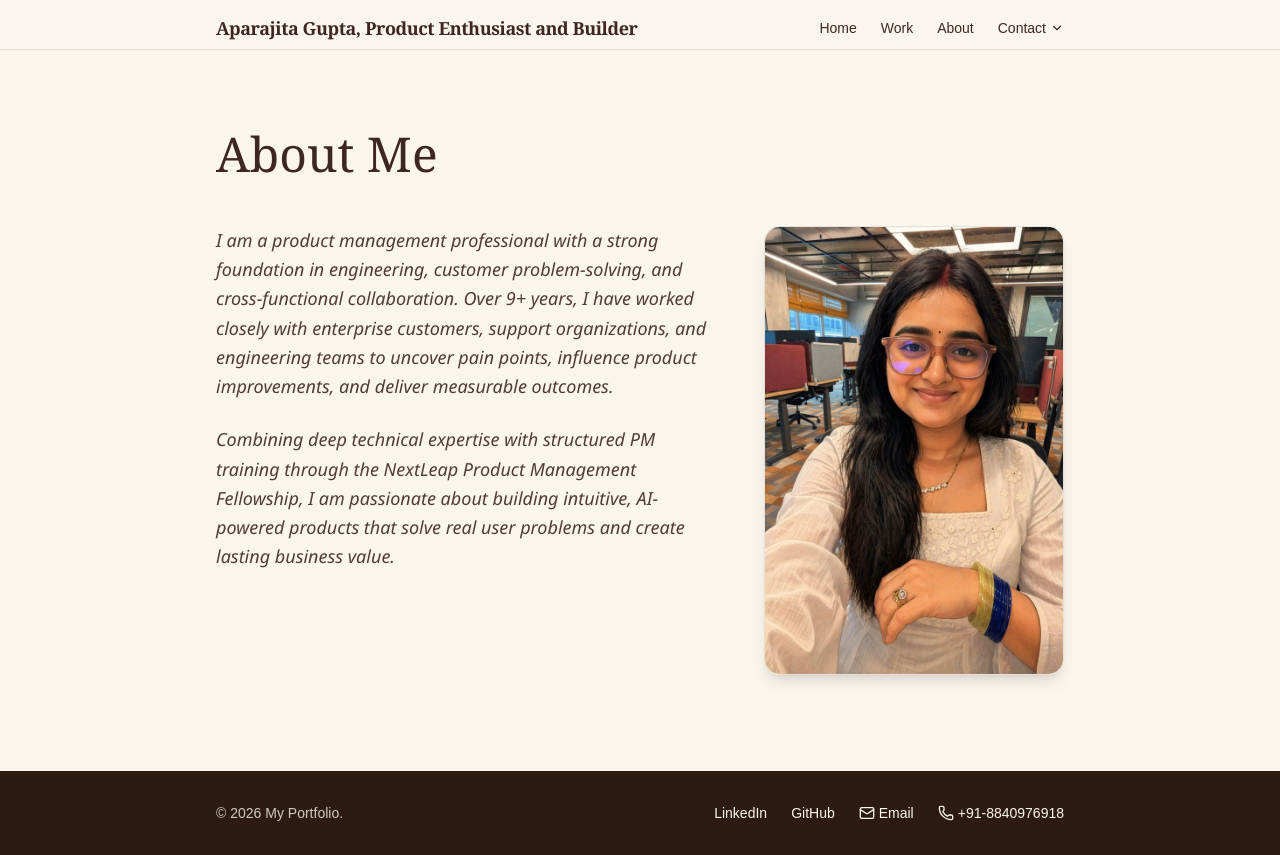
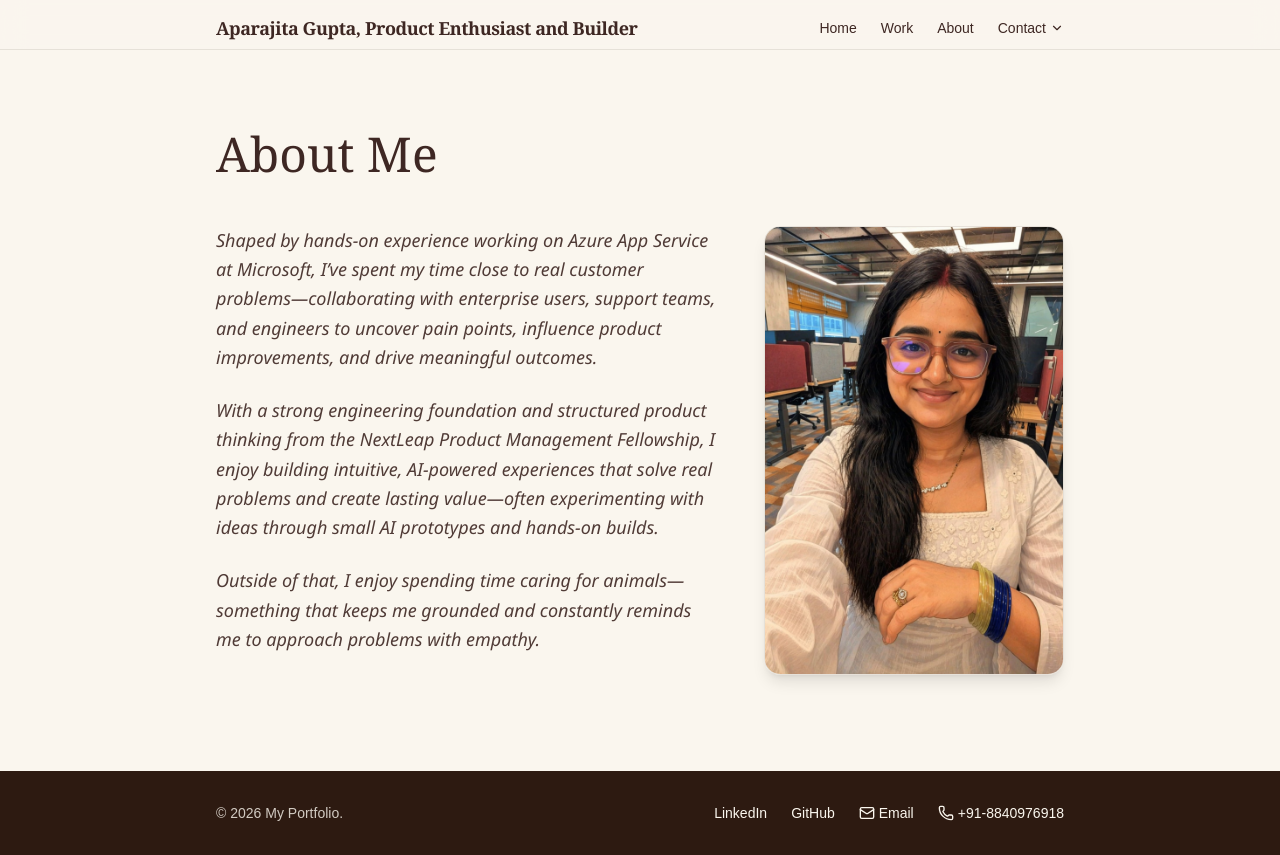
Before and after one commit to Aparajita-learns/portfolio-app, a Next.js app: page /about in a window 1280 px wide. Built offline with nearby package versions, Linux system fonts and the light colour scheme.

Commit message:
Update homepage description and About me text

```diff
--- a/src/app/about/page.tsx
+++ b/src/app/about/page.tsx
@@ -7,10 +7,13 @@ export default function About() {
         {/* Text Section */}
         <div className="space-y-6" style={{ fontFamily: '"Segoe UI", system-ui, sans-serif' }}>
           <p className="opacity-90 leading-relaxed text-lg italic">
-            I am a product management professional with a strong foundation in engineering, customer problem-solving, and cross-functional collaboration. Over 9+ years, I have worked closely with enterprise customers, support organizations, and engineering teams to uncover pain points, influence product improvements, and deliver measurable outcomes.
+            Shaped by hands-on experience working on Azure App Service at Microsoft, I’ve spent my time close to real customer problems—collaborating with enterprise users, support teams, and engineers to uncover pain points, influence product improvements, and drive meaningful outcomes.
           </p>
           <p className="opacity-90 leading-relaxed text-lg italic">
-            Combining deep technical expertise with structured PM training through the NextLeap Product Management Fellowship, I am passionate about building intuitive, AI-powered products that solve real user problems and create lasting business value.
+            With a strong engineering foundation and structured product thinking from the NextLeap Product Management Fellowship, I enjoy building intuitive, AI-powered experiences that solve real problems and create lasting value—often experimenting with ideas through small AI prototypes and hands-on builds.
+          </p>
+          <p className="opacity-90 leading-relaxed text-lg italic">
+            Outside of that, I enjoy spending time caring for animals—something that keeps me grounded and constantly reminds me to approach problems with empathy.
           </p>
         </div>
 
--- a/src/app/page.tsx
+++ b/src/app/page.tsx
@@ -19,7 +19,7 @@ export default function Home() {
           Crafting <span className="italic text-(--color-accent)">elegant</span> solutions to complex problems.
         </h1>
         <p className="text-lg opacity-80 max-w-2xl mb-10 leading-relaxed">
-          A product manager who thrives at the intersection of user empathy, intuitive experiences, AI, and execution—using data to uncover user pain points, validating opportunities with evidence, and building products that feel effortless while delivering meaningful impact.
+          Product thinker turning real-world customer pain points into intuitive, AI-powered user experiences—backed by Microsoft App Service experience.
         </p>
 
         <div className="flex gap-4">
```
